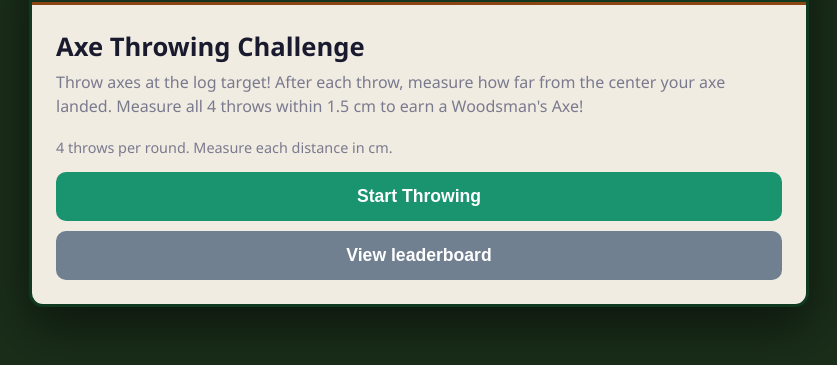
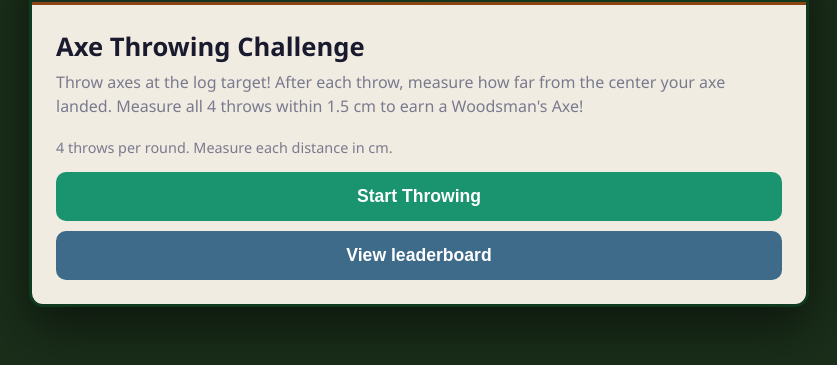
Before and after one commit to ubernova-78/rpg-game, a website: page game/axe-throw.html in a window 1280 px wide. Shown: the part 275-640 px from the top of the page, without its empty margins (221-1058 px from the left). Drawn offline with Linux system fonts and the light colour scheme.

Commit message:
Update axe-throw.html

```diff
--- a/game/axe-throw.html
+++ b/game/axe-throw.html
@@ -14,7 +14,8 @@
     --paper:#f0ece2; --accent:#8b4513; --teal:#1a936f;
     --gold:#f6c90e; --ink:#1a1a2e; --dim:#7a7a8e;
     --miss:#c1443a; --good:#2d936c; --line:#ddd;
-    --steel:slategray; --wood:#8b6914;
+    --steel:#3f6b8a; --wood:#8b6914;
+    --charcoal:#262b31;
   }
   *{box-sizing:border-box}
   body{margin:0;font-family:'Segoe UI',Verdana,sans-serif;background:var(--bg);color:var(--paper);
```
